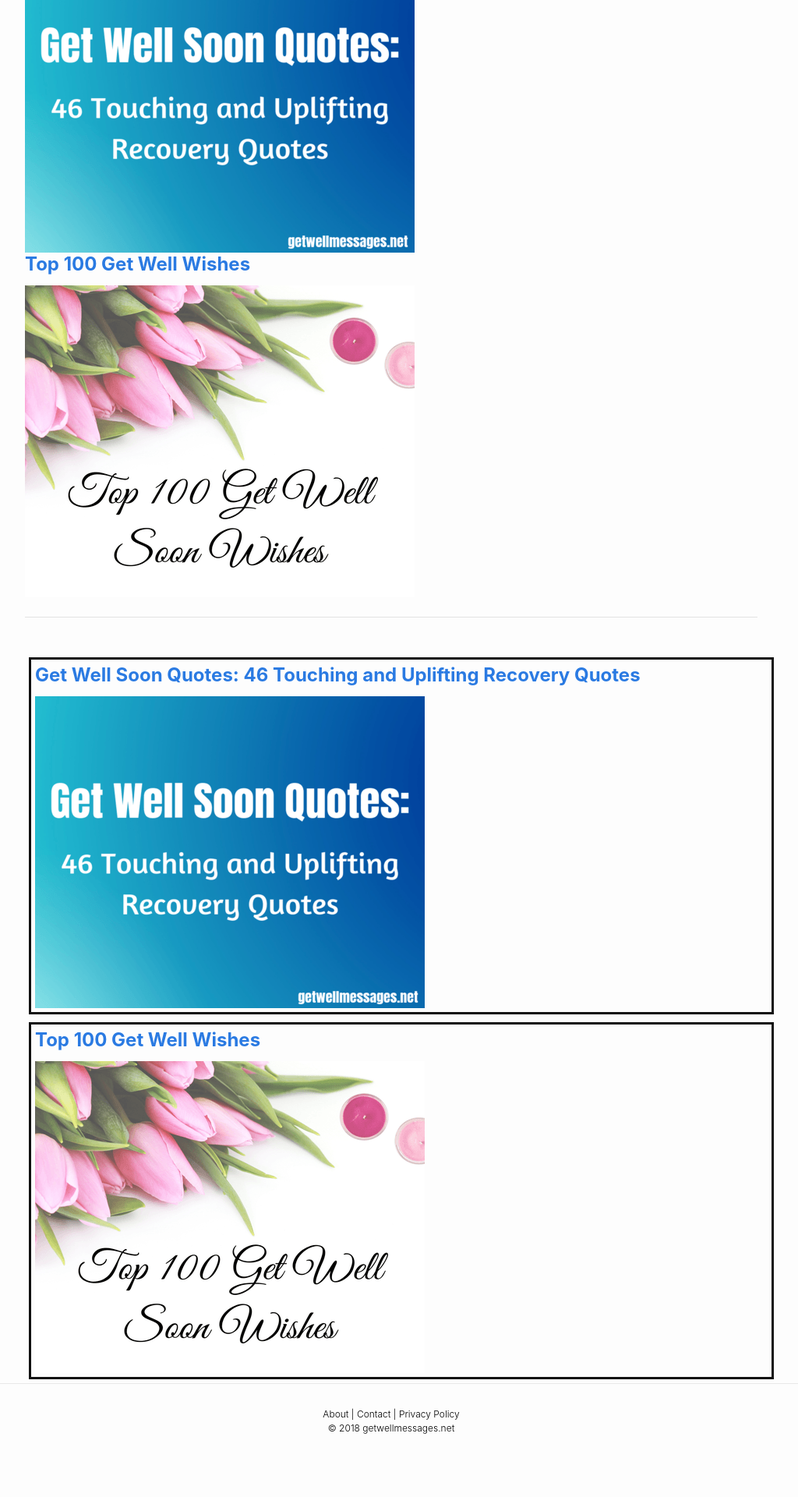
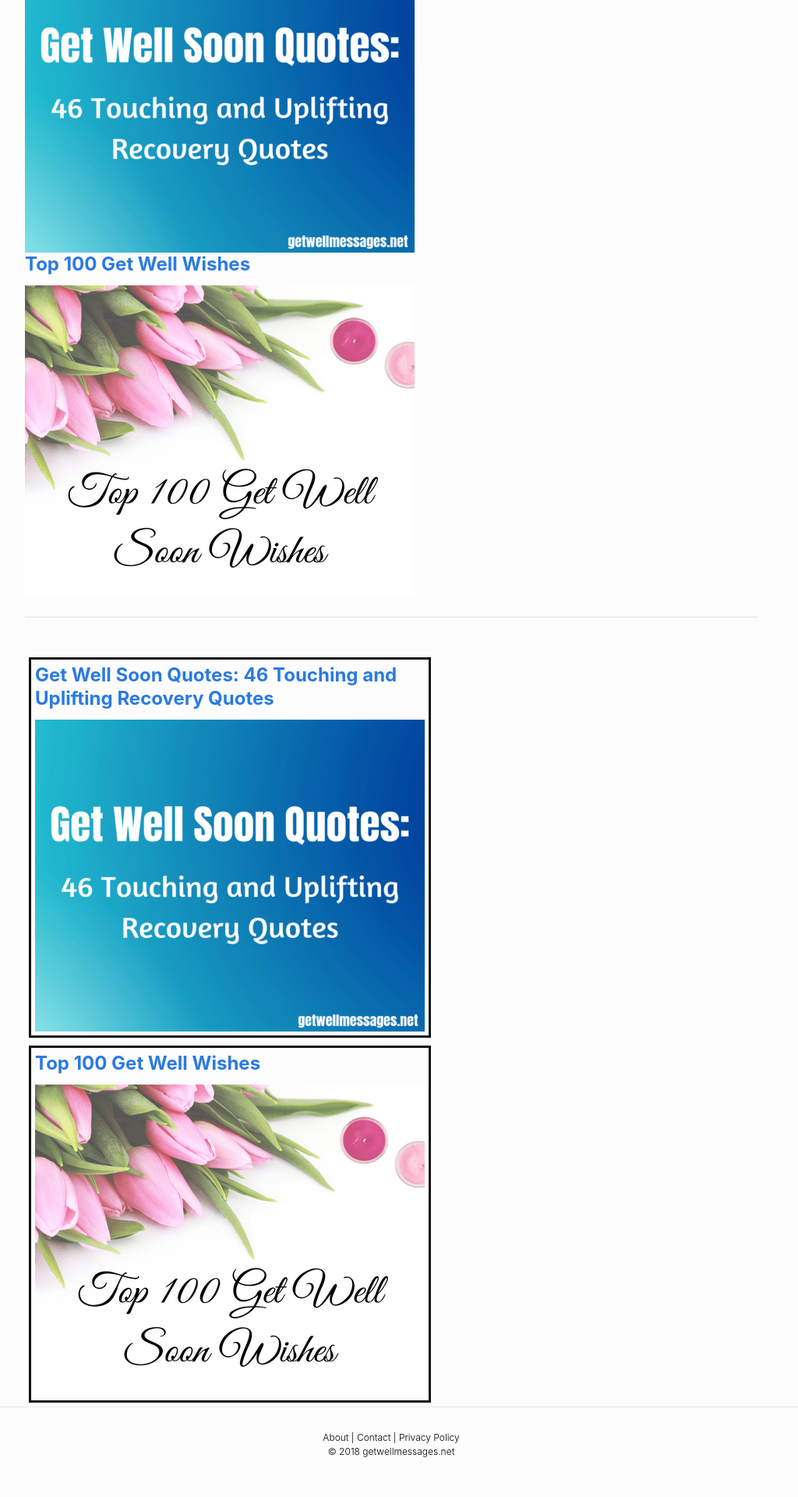
Before and after one commit to andyml123/andyml123.github.io, a Jekyll site: the page built from imagetest.md, in a window 1280 px wide. Shown: the part 2888-4808 px from the top of the page at 78% size, without its empty margins (138-1162 px from the left). Built offline with Jekyll 4.4.1, drawn with Linux system fonts in a browser that asks for light colours; before the commit the page ends 4778 px from its top, so only the background shows below that.

Commit message:
Update _layout.scss

```diff
--- a/_sass/_layout.scss
+++ b/_sass/_layout.scss
@@ -518,7 +518,7 @@ font-size:10px;
 
 .column {
     float: left;
-    width: 100%;
+    width: 500px;
     border-style:solid;
     margin: 5px;
     padding: 5px;
```
